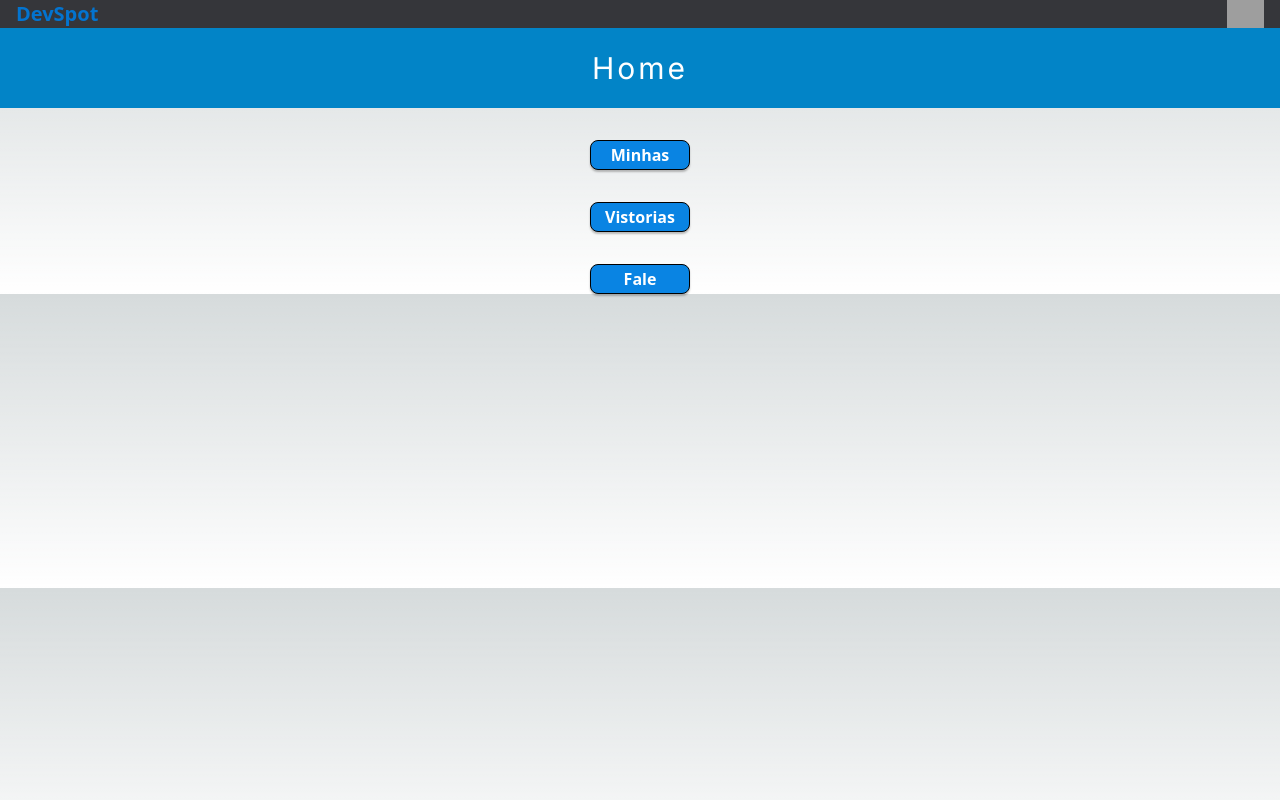
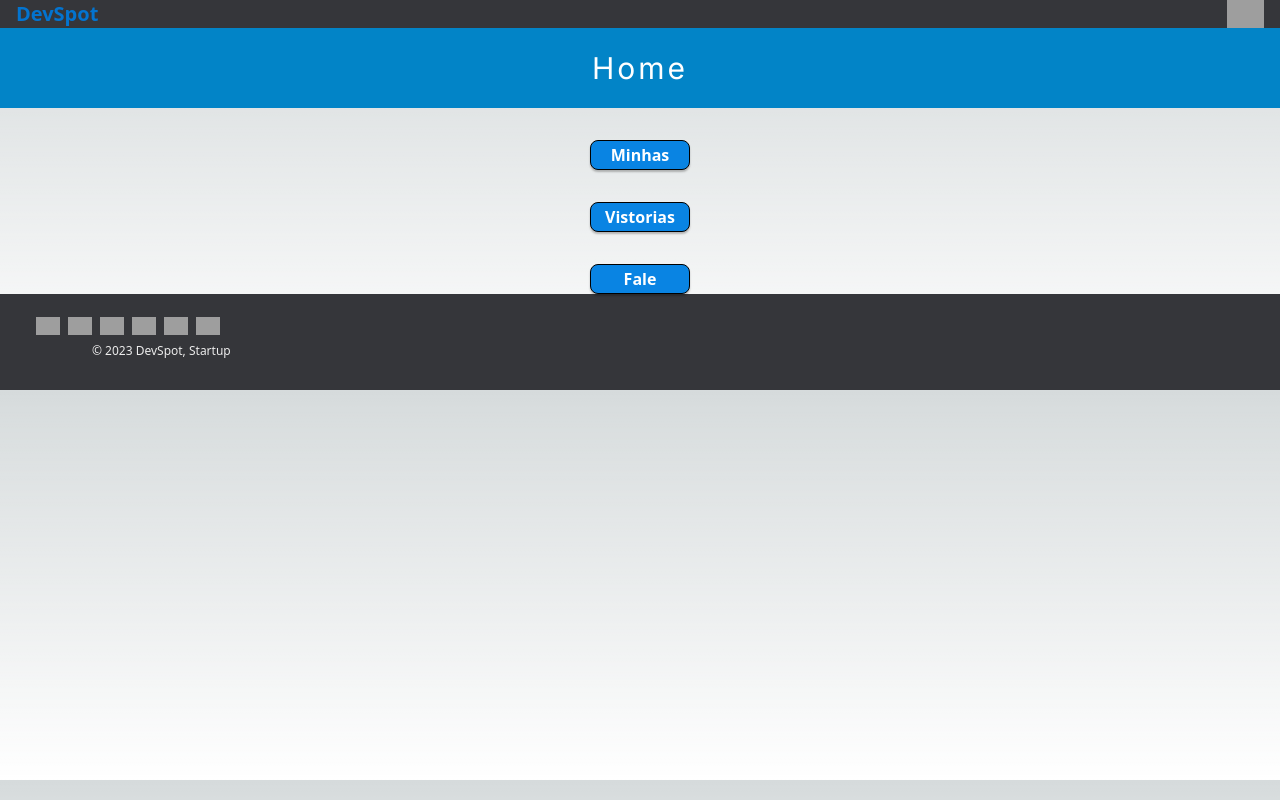
Before and after one commit to kelving0mes/devspot-app, a Next.js app: page / in a window 1280 px wide. Built offline with nearby package versions, Linux system fonts and the light colour scheme; grey boxes are pictures that could not be loaded.

Commit message:
footer setup

```diff
--- a/src/app/components/Backgroud.jsx
+++ /dev/null
@@ -1,6 +0,0 @@
-export default function Background() {
-    return( <div
-     className="overflow-hidden bg-[#35363a] flex flex-col gap-1 w-full h-[932px] items-start px-4 py-1">
-   </div>
-    )
- }
--- /dev/null
+++ b/src/app/components/footer/Footer.jsx
@@ -0,0 +1,14 @@
+import SocialMediaIcons from "./SocialMediaIcons";
+
+export default function Footer() {
+    return (
+        <div className="flex flex-col justify-center pl-4 w-full h-24 items-baseline bg-[#35363a]">
+            <SocialMediaIcons />
+            <div className="flex flex-col py-2">
+                <div className="text-xs font-['Noto_Sans'] text-[#ececec] ml-14">
+                    © 2023 DevSpot, Startup
+                </div>
+            </div>
+        </div>
+    )
+}
--- /dev/null
+++ b/src/app/components/footer/SocialMediaIcons.jsx
@@ -0,0 +1,38 @@
+export default function SocialMediaIcons(){
+    return(
+        <div
+            className="flex flex-row gap-2 ml-5 items-start"
+            id="ICONBUTTONSRoot"
+        >
+            <img
+                src="https://file.rendit.io/n/FDwH0iia9xi3XzHd8T9m.svg"
+                className="w-6 shrink-0"
+                id="TWITTER"
+            />
+            <img
+                src="https://file.rendit.io/n/DOhvjbpzXZrMFcQriMwC.svg"
+                className="w-6 shrink-0"
+                id="FACEBOOK"
+            />
+            <img
+                src="https://file.rendit.io/n/TIEtALk7yyiAIUbefHZ7.svg"
+                className="w-6 shrink-0"
+                id="LINKEDIN"
+            />
+            <a href="https://github.com/kelving0mes/devspot-app" target="_blank" rel="noopener noreferrer">
+                <img src="https://file.rendit.io/n/qTIGM00lsHl6lfX95IAJ.svg" alt="GitHub Icon" className="w-6 shrink-0"
+                id="GITHUB"/>
+            </a>
+            <img
+                src="https://file.rendit.io/n/eFebDWr4HRRCB6gV00ij.svg"
+                className="w-6 shrink-0"
+                id="Instagram"
+            />
+            <a href="https://www.youtube.com/@DevSpot23" target="_blank" rel="noopener noreferrer">
+                <img src="https://file.rendit.io/n/Vs4yNaxO0bhoGQnadzTA.svg" alt="YouTube Icon" className="self-center w-6 shrink-0"
+                id="GITHUB"/>
+            </a>
+        </div>
+
+    )
+}
--- a/src/app/page.js
+++ b/src/app/page.js
@@ -1,4 +1,5 @@
 import Button1 from "./components/button";
+import Footer from "./components/footer/Footer";
 import Header from "./components/header/Header";
 
 
@@ -9,6 +10,7 @@ export default function Home() {
       <Button1 width="120px" height="40px" texto="Minhas Bicicletas" />
       <Button1 width="150px" height="50px" texto="Vistorias" />
       <Button1 width="100px" height="30px" texto="Fale Conosco FAQ" />
+      <Footer/>
     </>
   )
 }
```
